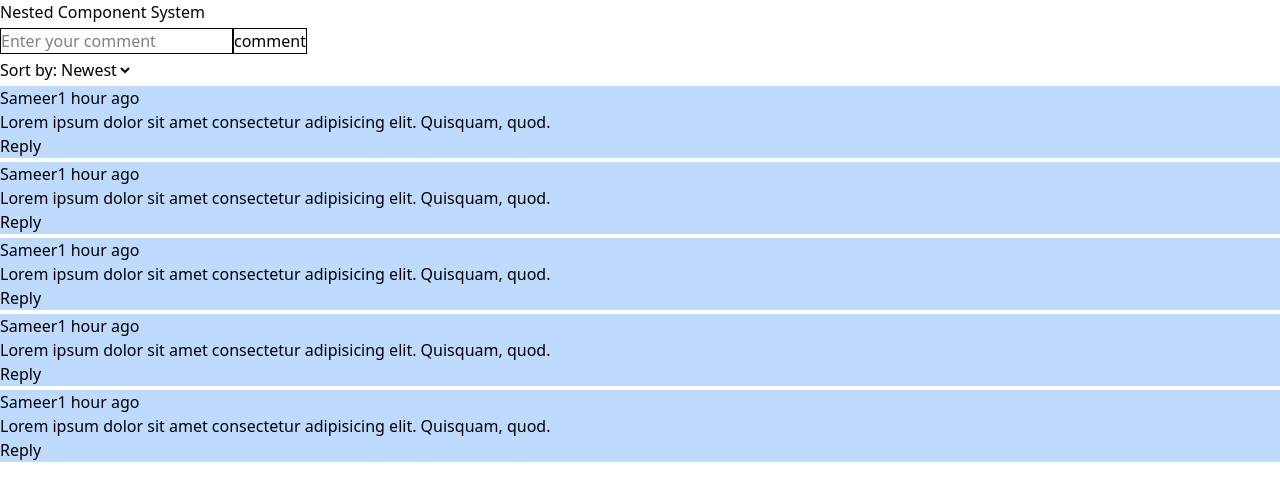
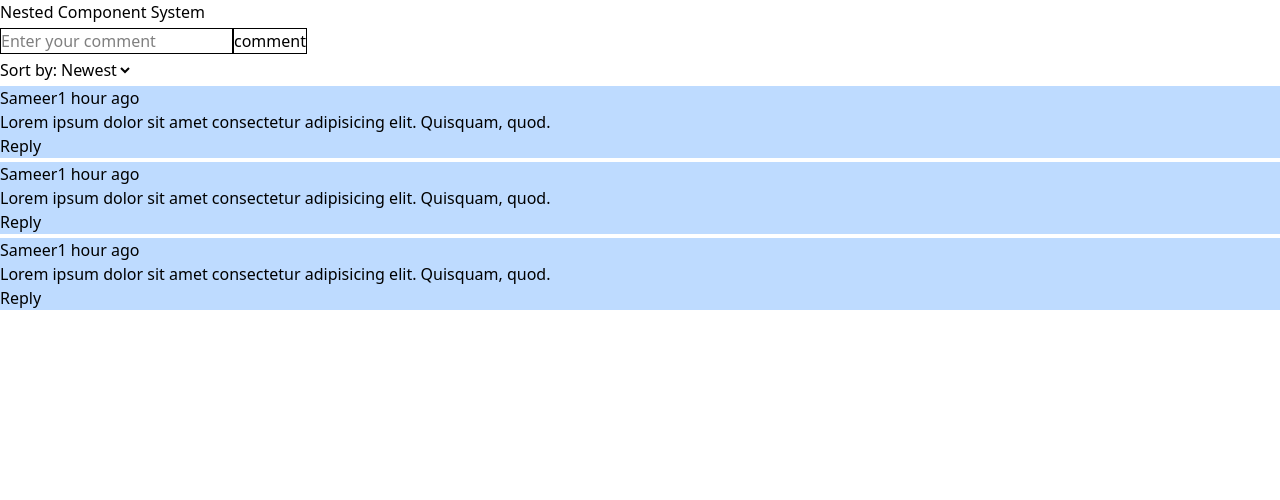
Before and after one commit to mdsameeralam9/nested-comment, a React (Vite) app: page / in a window 1280 px wide. Shown: the top 500 px of the page. Built offline with nearby package versions, Linux system fonts and the light colour scheme.

Commit message:
initial setup

```diff
--- a/src/pages/NestedComponent.tsx
+++ b/src/pages/NestedComponent.tsx
@@ -1,4 +1,10 @@
 import React from "react";
+
+const data = [
+    {id: 1, comment: "Hello, how are you", reply: [{id: 2, comment: "I am fine, thank you"}]},
+    {id: 3, comment: "Hello, how are you", reply: []},
+    {id: 4, comment: "Hello, how are you", reply: [{id: 5, comment: "I am fine, thank you"}]}
+]
 
 const NestedComponent = () => {
   return (
@@ -20,7 +26,7 @@ const NestedComponent = () => {
         </select>
       </div>
       <div className="flex flex-col gap-1">
-        {[1, 2, 3, 4, 5].map((i, index) => (
+        {data.map((i, index) => (
           <div className="comment bg-blue-200" key={index}>
             <div className="commentHeader">
               <span>Sameer</span>
```
